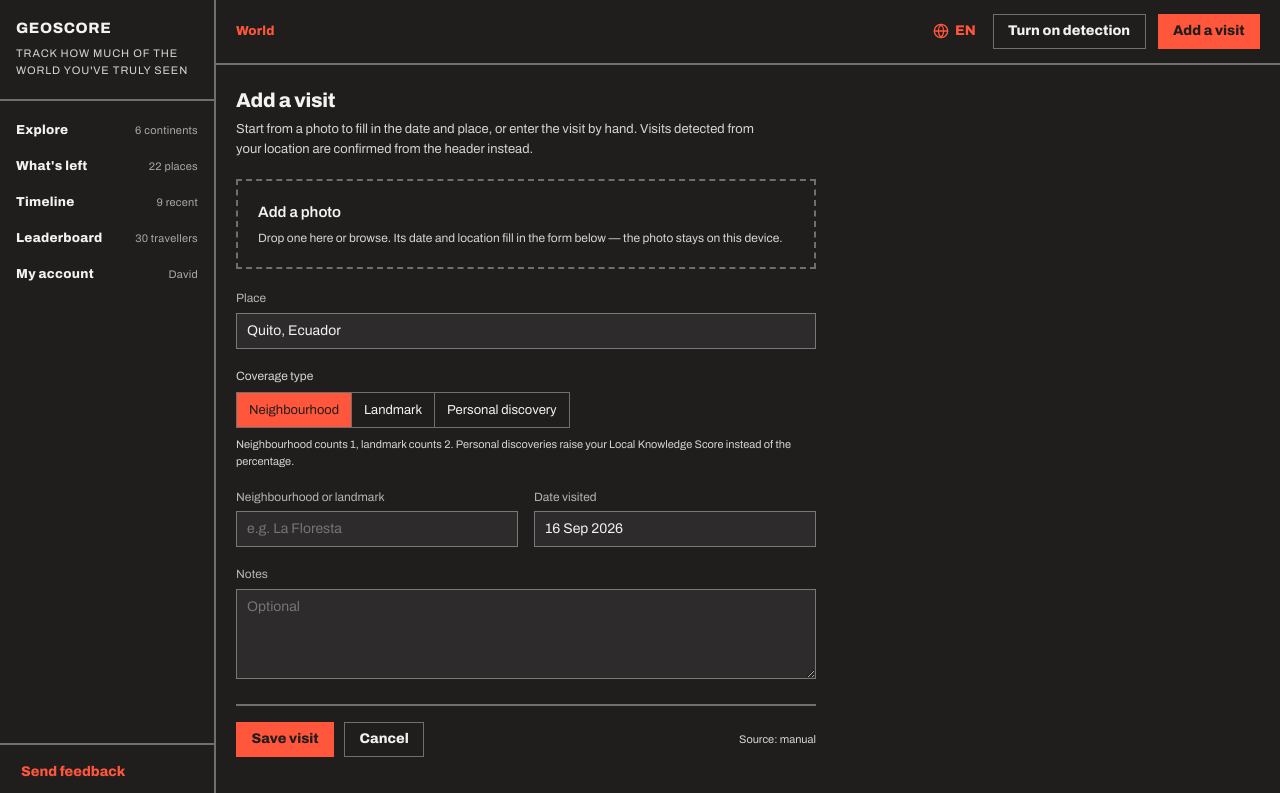
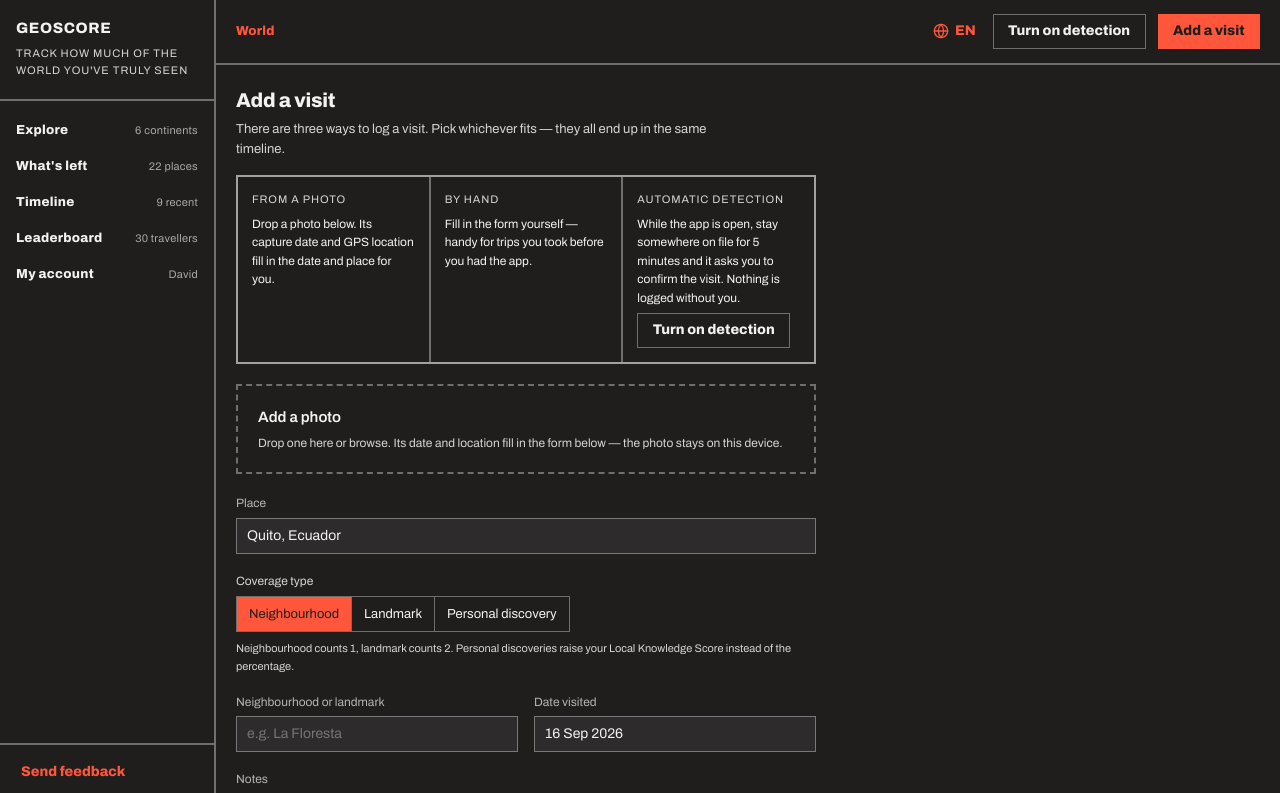
Before and after one commit to dcallay/travel-tracker, an Angular app: page /add in a window 1280 px wide. Shown: the top 793 px of the page. Built offline with nearby package versions, Linux system fonts and the light colour scheme.

Commit message:
add multiple ways to log visits with UI updates and localization

```diff
--- a/src/app/core/i18n/en.ts
+++ b/src/app/core/i18n/en.ts
@@ -43,7 +43,18 @@ export const EN: Strings = {
   },
 
   addVisit: {
-    lead: 'Start from a photo to fill in the date and place, or enter the visit by hand. Visits detected from your location are confirmed from the header instead.',
+    lead: 'There are three ways to log a visit. Pick whichever fits — they all end up in the same timeline.',
+    ways: {
+      title: 'Ways to add a visit',
+      photoTitle: 'From a photo',
+      photoBody:
+        'Drop a photo below. Its capture date and GPS location fill in the date and place for you.',
+      manualTitle: 'By hand',
+      manualBody: 'Fill in the form yourself — handy for trips you took before you had the app.',
+      detectTitle: 'Automatic detection',
+      detectBody:
+        'While the app is open, stay somewhere on file for 5 minutes and it asks you to confirm the visit. Nothing is logged without you.',
+    },
     place: 'Place',
     coverageType: 'Coverage type',
     neighbourhood: 'Neighbourhood',
--- a/src/app/core/i18n/es.ts
+++ b/src/app/core/i18n/es.ts
@@ -44,7 +44,18 @@ export const ES: Strings = {
   },
 
   addVisit: {
-    lead: 'Empieza con una foto para rellenar la fecha y el lugar, o introduce la visita a mano. Las visitas detectadas por tu ubicación se confirman desde la cabecera.',
+    lead: 'Hay tres formas de registrar una visita. Elige la que mejor te venga: todas acaban en la misma cronología.',
+    ways: {
+      title: 'Formas de añadir una visita',
+      photoTitle: 'Desde una foto',
+      photoBody:
+        'Suelta una foto abajo. Su fecha de captura y su ubicación GPS rellenan la fecha y el lugar por ti.',
+      manualTitle: 'A mano',
+      manualBody: 'Rellena el formulario tú mismo; útil para viajes anteriores a la app.',
+      detectTitle: 'Detección automática',
+      detectBody:
+        'Con la app abierta, quédate 5 minutos en un sitio del catálogo y te pedirá que confirmes la visita. No se registra nada sin ti.',
+    },
     place: 'Lugar',
     coverageType: 'Tipo de cobertura',
     neighbourhood: 'Barrio',
--- a/src/app/core/location-detection.ts
+++ b/src/app/core/location-detection.ts
@@ -2,6 +2,7 @@ import { DestroyRef, Injectable, inject, signal } from '@angular/core';
 
 import { SAVED_PLACES, SavedPlace } from './data/saved-places';
 import { GeoPosition, NearbyCity, haversineKm, nearestCity } from './geo';
+import { Strings } from './i18n/strings';
 
 /** One location reading from the browser. */
 export interface Fix {
@@ -54,6 +55,12 @@ export function matchSavedPlace(position: GeoPosition, accuracy: number): SavedP
     if (!best || place.radius < best.radius) best = place;
   }
   return best;
+}
+
+/** Label for a button that opens the detections dialog: visits waiting to confirm win over status. */
+export function detectionLabel(t: Strings, status: DetectionStatus, pending: number): string {
+  const b = t.detect.button;
+  return pending ? b.pending(pending) : b[status];
 }
 
 /** Turns a stream of location fixes into stays worth asking about, at most once per place a day. */
--- a/src/app/features/add-visit/add-visit.html
+++ b/src/app/features/add-visit/add-visit.html
@@ -3,6 +3,29 @@
 <div class="tt-add">
   <h4>{{ t().header.addVisit }}</h4>
   <p class="tt-lead">{{ a.lead }}</p>
+
+  <section class="tt-ways" [attr.aria-label]="a.ways.title">
+    <div class="tt-ways__cell">
+      <div class="tt-section-label">{{ a.ways.photoTitle }}</div>
+      <p class="tt-ways__body">{{ a.ways.photoBody }}</p>
+    </div>
+    <div class="tt-ways__cell">
+      <div class="tt-section-label">{{ a.ways.manualTitle }}</div>
+      <p class="tt-ways__body">{{ a.ways.manualBody }}</p>
+    </div>
+    <div class="tt-ways__cell">
+      <div class="tt-section-label">{{ a.ways.detectTitle }}</div>
+      <p class="tt-ways__body">{{ a.ways.detectBody }}</p>
+      <button
+        type="button"
+        class="btn btn-secondary tt-ways__detect"
+        [class.is-pending]="detection.pending().length"
+        (click)="dialogs.openDetections()"
+      >
+        {{ detectLabel() }}
+      </button>
+    </div>
+  </section>
 
   @if (photo(); as p) {
     <div class="tt-photo">
--- a/src/app/features/add-visit/add-visit.scss
+++ b/src/app/features/add-visit/add-visit.scss
@@ -5,6 +5,39 @@
 .tt-add {
   padding: 24px 20px 32px;
   max-width: 620px;
+}
+
+.tt-ways {
+  display: grid;
+  grid-template-columns: repeat(3, minmax(0, 1fr));
+  gap: 2px;
+  margin-top: 16px;
+  background: var(--color-divider);
+  border: 2px solid var(--color-divider);
+}
+
+.tt-ways__cell {
+  display: flex;
+  flex-direction: column;
+  gap: 6px;
+  padding: 14px;
+  background: var(--color-bg);
+}
+
+.tt-ways__body {
+  margin: 0;
+  font-size: 12px;
+  color: var(--color-text);
+  flex: 1;
+}
+
+.tt-ways__detect {
+  align-self: flex-start;
+
+  &.is-pending {
+    border-color: var(--color-accent);
+    color: var(--color-accent-700);
+  }
 }
 
 .tt-add__fields {
@@ -140,6 +173,10 @@
 }
 
 @media (max-width: 520px) {
+  .tt-ways {
+    grid-template-columns: 1fr;
+  }
+
   .tt-photo {
     grid-template-columns: 72px 1fr;
   }
--- a/src/app/features/add-visit/add-visit.ts
+++ b/src/app/features/add-visit/add-visit.ts
@@ -7,7 +7,9 @@ import {
   signal,
 } from '@angular/core';
 
+import { DialogState } from '../../core/dialog-state';
 import { I18n } from '../../core/i18n/i18n';
+import { LocationDetection, detectionLabel } from '../../core/location-detection';
 import { Navigation } from '../../core/navigation';
 import { NearbyCity, nearestCity } from '../../core/geo';
 import { readPhotoMetadata } from '../../core/photo-metadata';
@@ -39,6 +41,8 @@ const METADATA_BYTES = 256 * 1024;
 export class AddVisit {
   protected readonly navigation = inject(Navigation);
   protected readonly t = inject(I18n).t;
+  protected readonly dialogs = inject(DialogState);
+  protected readonly detection = inject(LocationDetection);
 
   protected readonly place = signal('Quito, Ecuador');
   protected readonly coverage = signal<Coverage>('neighbourhood');
@@ -56,6 +60,11 @@ export class AddVisit {
     if (!result) return a.source;
     return result.city ? a.sourcePhotoGps : a.sourcePhoto;
   });
+
+  /** Same wording as the header button, so the two read as one control. */
+  protected readonly detectLabel = computed(() =>
+    detectionLabel(this.t(), this.detection.status(), this.detection.pending().length),
+  );
 
   constructor() {
     inject(DestroyRef).onDestroy(() => this.releasePreview());
--- a/src/app/layout/header/header.ts
+++ b/src/app/layout/header/header.ts
@@ -3,7 +3,7 @@ import { RouterLink } from '@angular/router';
 
 import { DialogState } from '../../core/dialog-state';
 import { I18n } from '../../core/i18n/i18n';
-import { LocationDetection } from '../../core/location-detection';
+import { LocationDetection, detectionLabel } from '../../core/location-detection';
 import { Crumb } from '../nav.model';
 import { LangMenu } from './lang-menu/lang-menu';
 
@@ -22,11 +22,7 @@ export class Header {
 
   readonly crumbs = input.required<Crumb[]>();
 
-  protected readonly detectLabel = computed(() => {
-    const b = this.t().detect.button;
-    const pending = this.detection.pending().length;
-    const status = this.detection.status();
-    if (pending) return b.pending(pending);
-    return status === 'on' ? b.on : b[status];
-  });
+  protected readonly detectLabel = computed(() =>
+    detectionLabel(this.t(), this.detection.status(), this.detection.pending().length),
+  );
 }
```
Also changed, not shown: src/app/core/i18n/strings.ts (+10 -0 lines), 2 other files (tests, documents, lock files or other folders).
